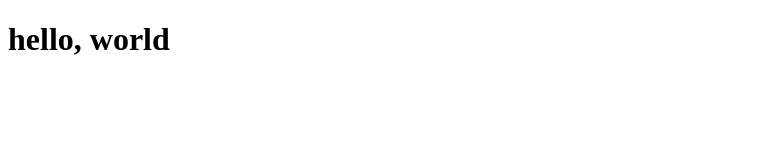
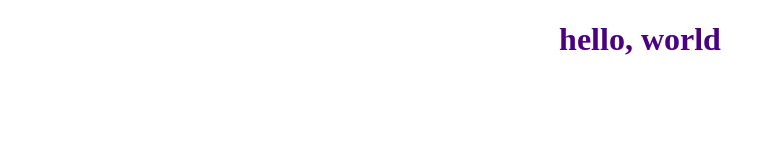
Before and after one commit to FounderTeam/Website, a plain HTML site: page index.html in a window 1280 px wide. Shown: the whole page, without its empty margins (0-775 px from the left). Drawn offline with Linux system fonts and the light colour scheme.

Commit message:
Update index.html

```diff
--- a/index.html
+++ b/index.html
@@ -1,5 +1,11 @@
 <!DOCTYPE html>
 <html>
+	<style>
+		h1{
+			text-align: center;
+			color: indigo;
+		}
+	</style>
 	<head>
 		<title>My GitHub Website</title>
 	</head>
```
